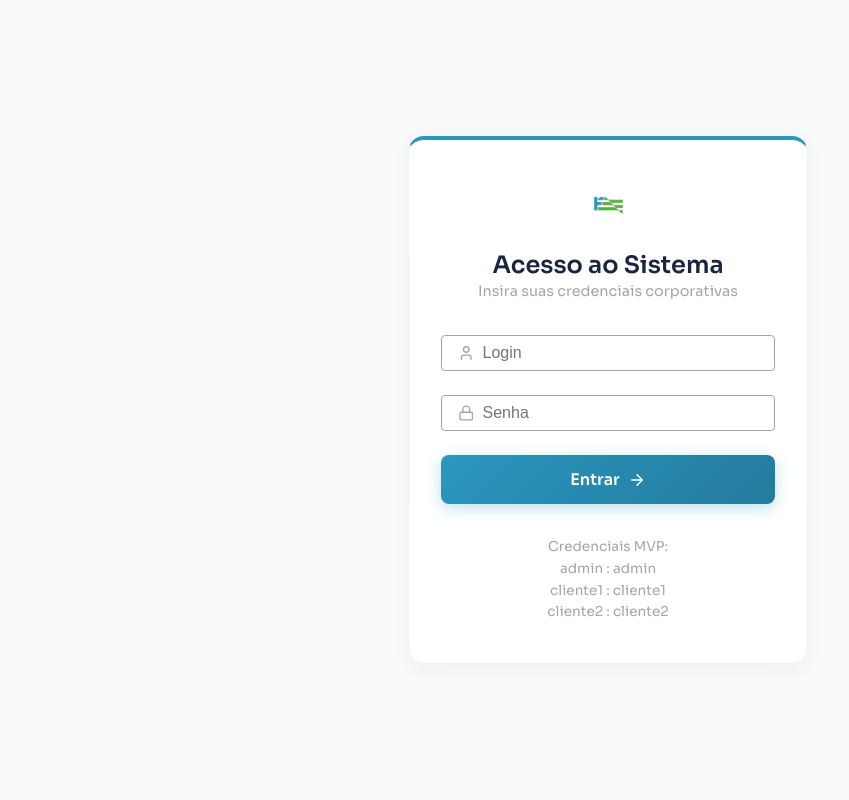
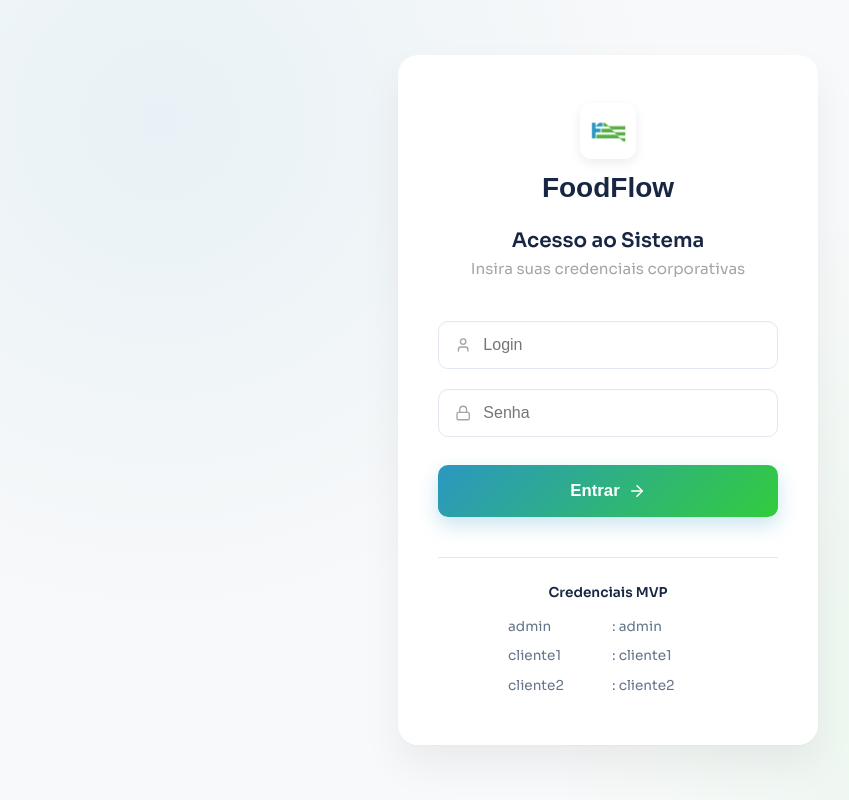
Before and after one commit to solutionsfoodflow-droid/foodflow-system, a React (Vite) app: page /login in a window 1280 px wide. Shown: the whole page, without its empty margins (32-881 px from the left). Built offline with nearby package versions, Linux system fonts and the light colour scheme; a web font is replaced by a local one.

Commit message:
feat: refinamentos de UI/branding na tela de login

```diff
--- a/src/pages/System/Login.tsx
+++ b/src/pages/System/Login.tsx
@@ -26,53 +26,100 @@ export default function Login() {
   };
 
   return (
-    <div style={{ minHeight: '100vh', display: 'flex', alignItems: 'center', justifyContent: 'center', background: 'var(--color-gray-50)' }}>
-      <div className="card" style={{ maxWidth: '400px', width: '100%', borderTop: '4px solid var(--color-primary)' }}>
-        <div style={{ textAlign: 'center', marginBottom: '2rem' }}>
-          <img src="/imgs/Logotipo_Perfil Instagram 01.png" alt="FoodFlow Solutions" style={{ height: '48px', marginBottom: '1rem', borderRadius: '6px' }} />
-          <h2 style={{ color: 'var(--color-dark)', fontSize: '1.5rem' }}>Acesso ao Sistema</h2>
-          <p style={{ color: 'var(--color-gray-medium)', fontSize: '0.9rem' }}>Insira suas credenciais corporativas</p>
+    <div style={{
+      minHeight: '100vh',
+      display: 'flex',
+      alignItems: 'center',
+      justifyContent: 'center',
+      background: '#f8f9fa',
+      backgroundImage: 'radial-gradient(circle at 15% 15%, rgba(43, 151, 193, 0.08) 0%, transparent 40%), radial-gradient(circle at 85% 85%, rgba(50, 204, 61, 0.08) 0%, transparent 40%)'
+    }}>
+      <div className="card" style={{
+        maxWidth: '420px',
+        width: '100%',
+        border: 'none',
+        borderRadius: '20px',
+        padding: '3rem 2.5rem',
+        boxShadow: '0 20px 40px rgba(0,0,0,0.06), 0 1px 3px rgba(0,0,0,0.02)'
+      }}>
+        <div style={{ textAlign: 'center', marginBottom: '2.5rem' }}>
+          <div style={{ display: 'flex', flexDirection: 'column', alignItems: 'center', gap: '0.75rem', marginBottom: '1.5rem' }}>
+            <img src="/imgs/Logotipo_Perfil Instagram 01.png" alt="FoodFlow Icon" style={{ height: '56px', borderRadius: '12px', boxShadow: '0 4px 12px rgba(0,0,0,0.08)' }} />
+            <h1 style={{ fontFamily: 'var(--font-brand)', fontSize: '1.75rem', color: 'var(--color-dark)', margin: 0, fontWeight: 700 }}>FoodFlow</h1>
+          </div>
+          <h2 style={{ color: 'var(--color-dark)', fontSize: '1.25rem', marginBottom: '0.25rem', fontWeight: 600 }}>Acesso ao Sistema</h2>
+          <p style={{ color: 'var(--color-gray-medium)', fontSize: '0.95rem' }}>Insira suas credenciais corporativas</p>
         </div>
 
-        <form onSubmit={handleSubmit} style={{ display: 'flex', flexDirection: 'column', gap: '1.5rem' }}>
-          {error && <div style={{ color: 'red', fontSize: '0.85rem', textAlign: 'center', background: '#ffebee', padding: '0.5rem', borderRadius: '4px' }}>{error}</div>}
+        <form onSubmit={handleSubmit} style={{ display: 'flex', flexDirection: 'column', gap: '1.25rem' }}>
+          {error && <div style={{ color: '#d32f2f', fontSize: '0.875rem', textAlign: 'center', background: '#ffebee', padding: '0.75rem', borderRadius: '8px', border: '1px solid #ffcdd2' }}>{error}</div>}
 
           <div>
-            <div style={{ display: 'flex', alignItems: 'center', border: '1px solid var(--color-gray-medium)', borderRadius: '4px', padding: '0.5rem 1rem' }}>
-              <User size={18} style={{ color: 'var(--color-gray-medium)', marginRight: '0.5rem' }} />
+            <div style={{ display: 'flex', alignItems: 'center', border: '1px solid #e2e8f0', borderRadius: '10px', padding: '0.875rem 1rem', background: '#fff', transition: 'border-color 0.2s', boxShadow: 'inset 0 1px 2px rgba(0,0,0,0.02)' }}>
+              <User size={18} style={{ color: 'var(--color-gray-medium)', marginRight: '0.75rem' }} />
               <input
                 type="text"
                 placeholder="Login"
                 value={login}
                 onChange={e => setLogin(e.target.value)}
-                style={{ border: 'none', outline: 'none', width: '100%', fontSize: '1rem' }}
+                style={{ border: 'none', outline: 'none', width: '100%', fontSize: '1rem', background: 'transparent', color: 'var(--color-dark)' }}
               />
             </div>
           </div>
 
           <div>
-            <div style={{ display: 'flex', alignItems: 'center', border: '1px solid var(--color-gray-medium)', borderRadius: '4px', padding: '0.5rem 1rem' }}>
-              <Lock size={18} style={{ color: 'var(--color-gray-medium)', marginRight: '0.5rem' }} />
+            <div style={{ display: 'flex', alignItems: 'center', border: '1px solid #e2e8f0', borderRadius: '10px', padding: '0.875rem 1rem', background: '#fff', transition: 'border-color 0.2s', boxShadow: 'inset 0 1px 2px rgba(0,0,0,0.02)' }}>
+              <Lock size={18} style={{ color: 'var(--color-gray-medium)', marginRight: '0.75rem' }} />
               <input
                 type="password"
                 placeholder="Senha"
                 value={senha}
                 onChange={e => setSenha(e.target.value)}
-                style={{ border: 'none', outline: 'none', width: '100%', fontSize: '1rem' }}
+                style={{ border: 'none', outline: 'none', width: '100%', fontSize: '1rem', background: 'transparent', color: 'var(--color-dark)' }}
               />
             </div>
           </div>
 
-          <button type="submit" className="btn btn-primary" style={{ width: '100%', justifyContent: 'center' }}>
+          <button type="submit" style={{
+            marginTop: '0.5rem',
+            width: '100%',
+            justifyContent: 'center',
+            background: 'linear-gradient(135deg, var(--color-primary) 0%, var(--color-secondary) 100%)',
+            color: '#fff',
+            border: 'none',
+            borderRadius: '10px',
+            padding: '1rem',
+            fontSize: '1.05rem',
+            fontWeight: 600,
+            display: 'flex',
+            alignItems: 'center',
+            gap: '0.5rem',
+            cursor: 'pointer',
+            boxShadow: '0 8px 20px rgba(43, 151, 193, 0.25)',
+            transition: 'all 0.3s ease'
+          }}
+          onMouseOver={e => {
+            e.currentTarget.style.transform = 'translateY(-2px)';
+            e.currentTarget.style.boxShadow = '0 12px 25px rgba(43, 151, 193, 0.35)';
+            e.currentTarget.style.background = 'linear-gradient(135deg, var(--color-primary-light) 0%, var(--color-secondary-light) 100%)';
+          }}
+          onMouseOut={e => {
+            e.currentTarget.style.transform = 'translateY(0)';
+            e.currentTarget.style.boxShadow = '0 8px 20px rgba(43, 151, 193, 0.25)';
+            e.currentTarget.style.background = 'linear-gradient(135deg, var(--color-primary) 0%, var(--color-secondary) 100%)';
+          }}
+          >
             Entrar <ArrowRight size={18} />
           </button>
         </form>
 
-        <div style={{ marginTop: '2rem', textAlign: 'center', fontSize: '0.85rem', color: 'var(--color-gray-medium)' }}>
-          Credenciais MVP:<br/>
-          admin : admin<br/>
-          cliente1 : cliente1<br/>
-          cliente2 : cliente2
+        <div style={{ marginTop: '2.5rem', textAlign: 'center', fontSize: '0.85rem', color: 'var(--color-gray-medium)', paddingTop: '1.5rem', borderTop: '1px solid #e2e8f0' }}>
+          <span style={{ fontWeight: 600, display: 'block', marginBottom: '0.75rem', color: 'var(--color-dark)' }}>Credenciais MVP</span>
+          <div style={{ display: 'grid', gridTemplateColumns: '1fr 1fr', gap: '0.5rem', textAlign: 'left', maxWidth: '200px', margin: '0 auto', color: '#64748b' }}>
+            <span>admin</span><span>: admin</span>
+            <span>cliente1</span><span>: cliente1</span>
+            <span>cliente2</span><span>: cliente2</span>
+          </div>
         </div>
       </div>
     </div>
```
